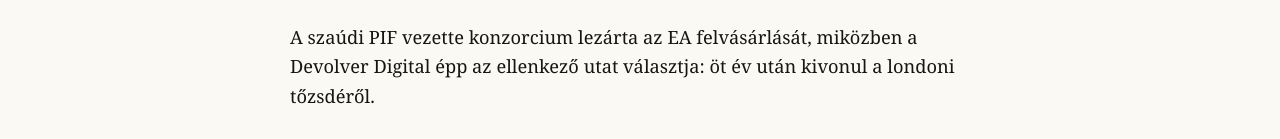
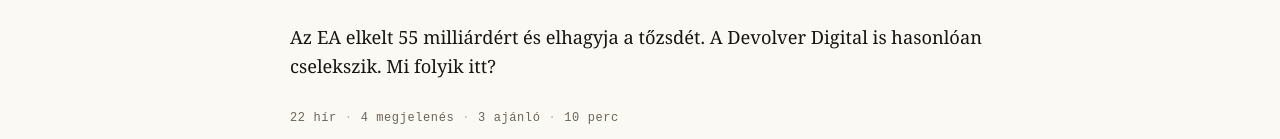
Before and after one commit to erikdrawz/pixelposta, an Astro site in the folder site/: page / in a window 1280 px wide. Shown: the part 561-700 px from the top of the page. Built offline with nearby package versions, Linux system fonts and the light colour scheme; Astro itself is replaced by a stand-in of ours; no server answers.

Commit message:
Update index.md

```diff
--- a/site/src/content/issues/2026-32/index.md
+++ b/site/src/content/issues/2026-32/index.md
@@ -16,8 +16,7 @@
 week: 32
 date: '2026-08-08'
 title: EA elkelt 55 milliárdért, a Devolver tőzsdét vált
-standfirst: 'A szaúdi PIF vezette konzorcium lezárta az EA felvásárlását, miközben a Devolver
-  Digital épp az ellenkező utat választja: öt év után kivonul a londoni tőzsdéről.'
+standfirst: 'Az EA elkelt 55 milliárdért és elhagyja a tőzsdét. A Devolver Digital is hasonlóan cselekszik. Mi folyik itt?'
 draft: false
 cover: ./cover.jpg
 outro: ""
```
